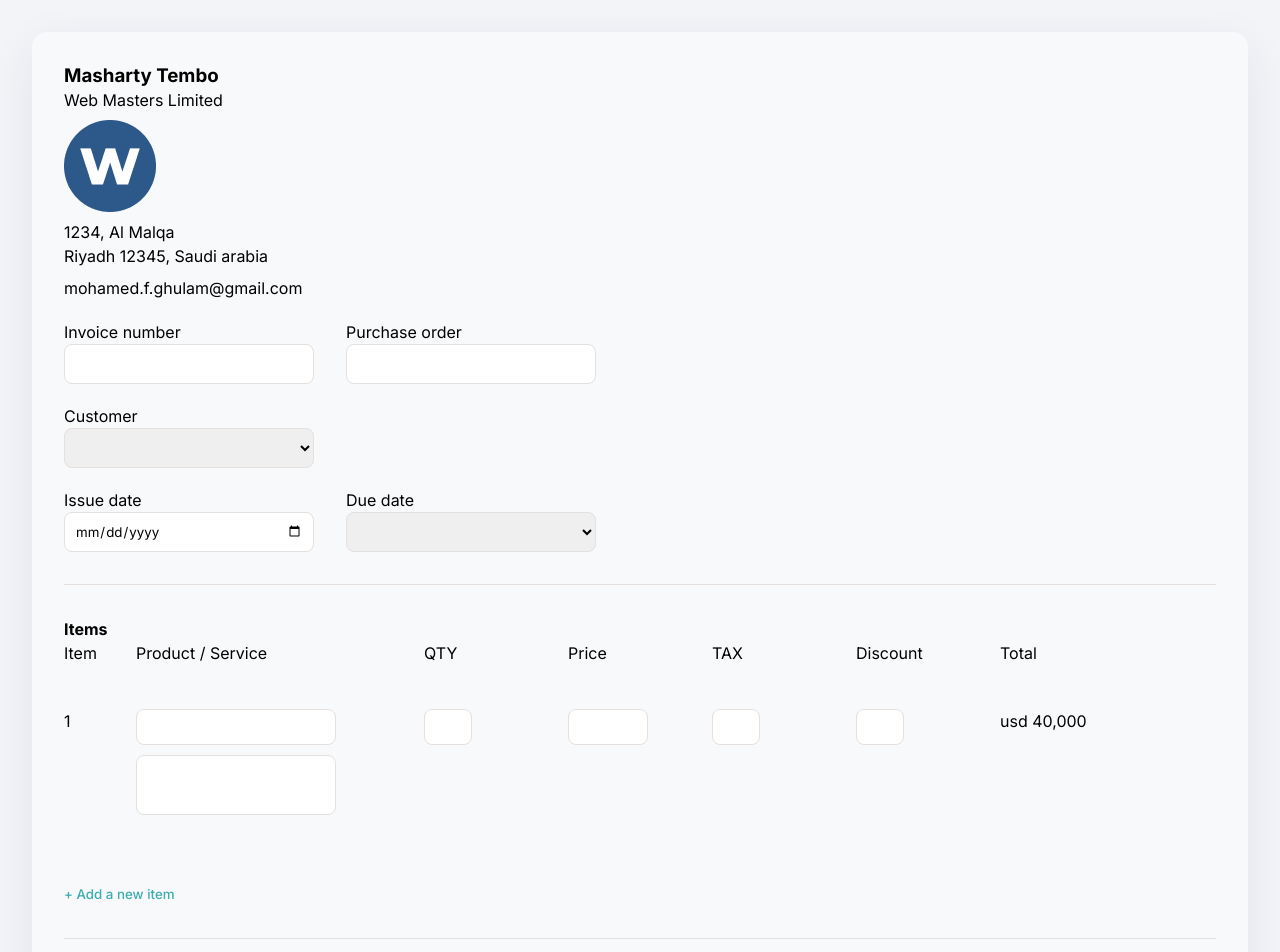
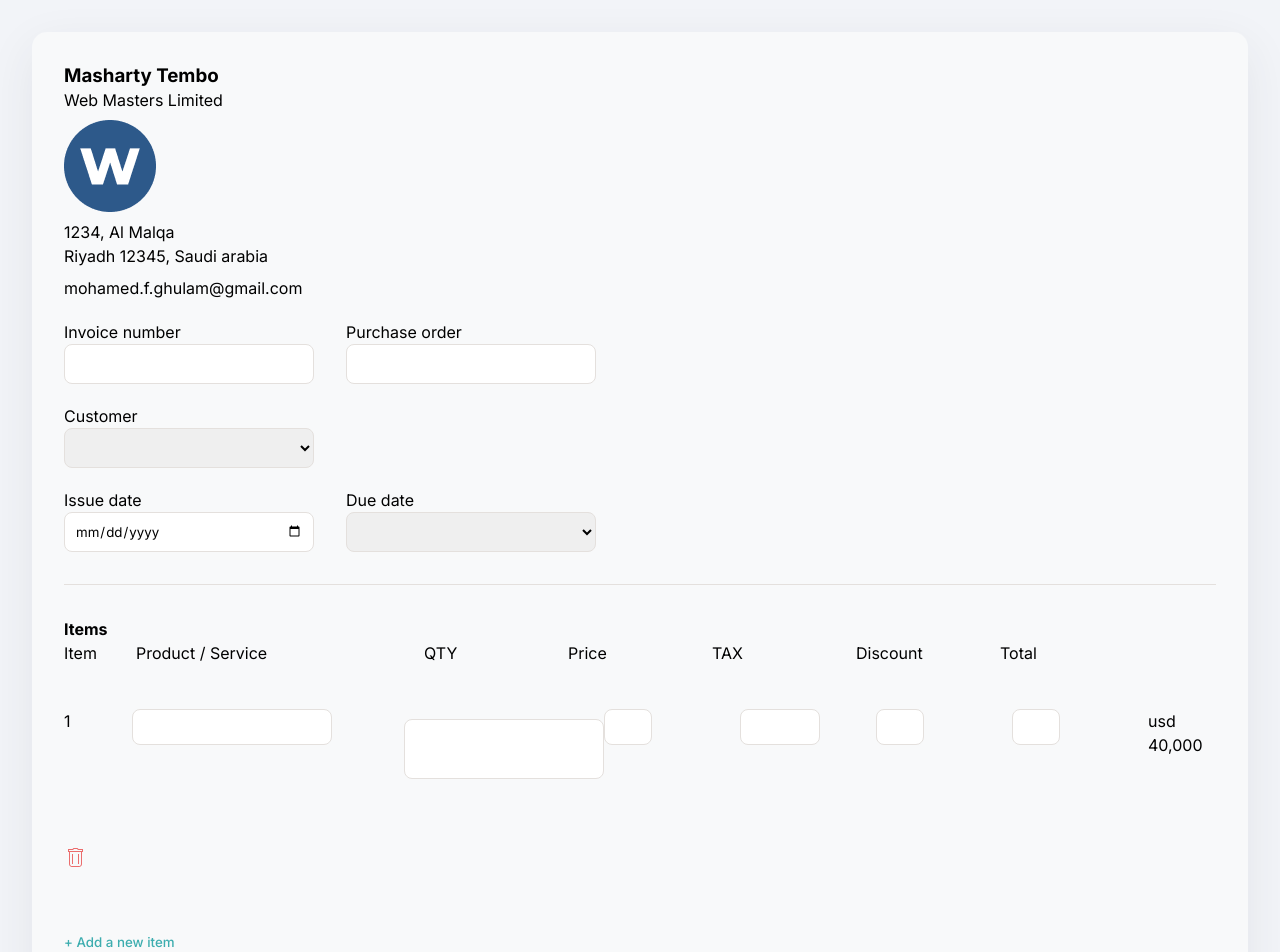
Before and after one commit to Gresham24/Invoice-Creator-App, a React (Vite) app: page / in a window 1280 px wide. Shown: the top 952 px of the page. Built offline with nearby package versions, Linux system fonts and the light colour scheme.

Commit message:
added line items component

```diff
--- a/src/components/Form.jsx
+++ b/src/components/Form.jsx
@@ -159,62 +159,168 @@ const StyledFormActionButtons = styled.div`
     }
 `;
 
+//**========== COMPONENTS=========== **/
+
+const LineItem = ({ item, onUpdate, onDelete, index }) => {
+    const handleChange = (e) => {
+        const { name, value } = e.target;
+        onUpdate(item.id, name, value);
+    };
+
+    return (
+        <StyledDescriptionRow>
+            <div>{index}</div>
+            <StyledInput>
+                <label htmlFor="productService">
+                    <input
+                        name="productService"
+                        type="text"
+                        className="productService"
+                        value={item.productService || ""}
+                        onChange={handleChange}
+                    />
+                </label>
+            </StyledInput>
+
+            <StyledInput>
+                <label htmlFor="description">
+                    <textarea
+                        name="description"
+                        type="text"
+                        className="description"
+                        value={item.description || ""}
+                        onChange={handleChange}
+                    />
+                </label>
+            </StyledInput>
+
+            <StyledInput>
+                <label htmlFor="qty">
+                    <input
+                        name="qty"
+                        type="number"
+                        className="qty"
+                        value={item.qty || ""}
+                        onChange={handleChange}
+                    />
+                </label>
+            </StyledInput>
+            <StyledInput>
+                <label htmlFor="price">
+                    <input
+                        name="price"
+                        type="number"
+                        value={item.price || ""}
+                        className="price"
+                        onChange={handleChange}
+                    />
+                </label>
+            </StyledInput>
+            <StyledInput>
+                <label htmlFor="taxPercentage">
+                    <input
+                        name="taxPercentage"
+                        type="number"
+                        value={item.taxPercentage || ""}
+                        className="taxPercentage"
+                        onChange={handleChange}
+                    />
+                </label>
+            </StyledInput>
+            <StyledInput>
+                <label htmlFor="discountPercentage">
+                    <input
+                        name="discountPercentage"
+                        type="number"
+                        value={item.discountPercentage || ""}
+                        className="discountPercentage"
+                        onChange={handleChange}
+                    />
+                </label>
+            </StyledInput>
+            <div>usd 40,000</div>
+            {index > 0 && (
+                <StyledDeleteButton onClick={() => onDelete(item.id)}>
+                    <img
+                        src="./src/assets/mdi-light_delete.svg"
+                        alt="delete button"
+                    />
+                </StyledDeleteButton>
+            )}
+        </StyledDescriptionRow>
+    );
+};
+
+
 // Main funcition
 function Form() {
     /*=========== HOOKS===========*/
 
-    const [selectedCustomer, setSelectedCustomer] = useState("");
-    const [items, setItems] = useState([{ id: 1 }]);
+    // form line items
+    const [items, setItems] = useState([
+        {
+            id: 1,
+            productService: "",
+            description: "",
+            qty: "",
+            price: "",
+            tax: "",
+            discountPercentage: "",
+        },
+    ]);
     const [nextItemId, setNextItemId] = useState(2);
-    // All form details
+    // form header details
     const [details, setDetails] = useState({
         invoiceNumber: "",
         purchaseOrder: "",
         customer: "",
         issueDate: "",
         dueDate: "",
-        productService: "",
-        description: "",
-        qty: "",
-        price: "",
-        tax: "",
-        discount: "",
     });
-    // name={`description-${item.id}`}
-    // name={`qty-${item.id}`}
-    // name={`price-${item.id}`}
-    // name={`taxPercentage-${item.id}`}
-    // name={`discountPercentage-${item.id}`}
 
     const handleChange = (e) => {
         const { name, value } = e.target;
-        setDetails(prev => {
+        setDetails((prev) => {
             return { ...prev, [name]: value };
         });
+
     };
-        console.log(details);
 
     const handleSubmit = (e) => {
         e.preventDefault();
-        // console.log(details);
+        console.log(details);
+        console.log(items);
     };
 
-    // Function to handle selection change
-    const handleSelectionChange = (event) => {
-        setSelectedCustomer(event.target.value);
-    };
-
-    // Function to add a new row
+    // Function to add a new line item
     const handleAddNewItem = (event) => {
         event.preventDefault();
-        setItems((prevItems) => [...prevItems, { id: nextItemId }]);
+        setItems((prevItems) => [
+            ...prevItems,
+            {
+                id: nextItemId,
+                productService: "",
+                description: "",
+                qty: 0,
+                price: 0,
+                tax: 0,
+                discountPercentage: 0,
+            },
+        ]);
         setNextItemId((prevId) => prevId + 1);
     };
 
-    // Function to delete a row item
-    const handleDeleteItem = (event, itemId) => {
-        event.stopPropagation();
-        event.preventDefault();
+    // Function to handle updates to line item
+    const handleUpdateItem = (id, name, value) => {
+        setItems((prevItems) =>
+            prevItems.map((item) =>
+                item.id === id ? { ...item, [name]: value } : item
+            )
+        );
+    };
+
+    // Function to delete a line item
+    const handleDeleteItem = (itemId) => {
         setItems((oldItems) => oldItems.filter((item) => item.id !== itemId));
     };
 
@@ -338,87 +444,94 @@ function Form() {
                     </StyledDescriptionHeaders>
 
                     {items.map((item, index) => (
-                        <StyledDescriptionRow key={item.id}>
-                            <div>{index + 1}</div>
-                            <StyledInput>
-                                <label htmlFor={`productService-${item.id}`}>
-                                    <input
-                                        onChange={handleChange}
-                                        id={`productService-${item.id}`}
-                                        name={`productService-${item.id}`}
-                                        type="text"
-                                        className="productService"
-                                    />
-                                </label>
-                                <label htmlFor={`description-${item.id}`}>
-                                    <textarea
-                                        onChange={handleChange}
-                                        id={`description-${item.id}`}
-                                        name={`description-${item.id}`}
-                                        className="description"
-                                    ></textarea>
-                                </label>
-                            </StyledInput>
-                            <StyledInput>
-                                <label htmlFor={`qty-${item.id}`}>
-                                    <input
-                                        onChange={handleChange}
-                                        id={`qty-${item.id}`}
-                                        name={`qty-${item.id}`}
-                                        className="qty"
-                                        type="number"
-                                    />
-                                </label>
-                            </StyledInput>
-                            <StyledInput>
-                                <label htmlFor={`price-${item.id}`}>
-                                    <input
-                                        onChange={handleChange}
-                                        id={`price-${item.id}`}
-                                        name={`price-${item.id}`}
-                                        className="price"
-                                        type="number"
-                                    />
-                                </label>
-                            </StyledInput>
-                            <StyledInput>
-                                <label htmlFor={`taxPercentage-${item.id}`}>
-                                    <input
-                                        onChange={handleChange}
-                                        id={`taxPercentage-${item.id}`}
-                                        name={`taxPercentage-${item.id}`}
-                                        className="taxPercentage"
-                                        type="number"
-                                    />
-                                </label>
-                            </StyledInput>
-                            <StyledInput>
-                                <label
-                                    htmlFor={`discountPercentage-${item.id}`}
-                                >
-                                    <input
-                                        onChange={handleChange}
-                                        id={`discountPercentage-${item.id}`}
-                                        name={`discountPercentage-${item.id}`}
-                                        className="discountPercentage"
-                                        type="number"
-                                    />
-                                </label>
-                            </StyledInput>
-                            <div>usd 40,000</div>
-                            {index > 0 && (
-                                <StyledDeleteButton
-                                    onClick={(event) =>
-                                        handleDeleteItem(event, item.id)
-                                    }
-                                >
-                                    <img
-                                        src="./src/assets/mdi-light_delete.svg"
-                                        alt="delete button"
-                                    />
-                                </StyledDeleteButton>
-                            )}
-                        </StyledDescriptionRow>
+                        <LineItem
+                            index={index + 1}
+                            key={item.id}
+                            item={item}
+                            onUpdate={handleUpdateItem}
+                            onDelete={handleDeleteItem}
+                        />
+                        // <StyledDescriptionRow key={item.id}>
+                        //     <div>{index + 1}</div>
+                        //     <StyledInput>
+                        //         <label htmlFor={`productService-${item.id}`}>
+                        //             <input
+                        //                 onChange={handleChange}
+                        //                 id={`productService-${item.id}`}
+                        //                 name={`productService-${item.id}`}
+                        //                 type="text"
+                        //                 className="productService"
+                        //             />
+                        //         </label>
+                        //         <label htmlFor={`description-${item.id}`}>
+                        //             <textarea
+                        //                 onChange={handleChange}
+                        //                 id={`description-${item.id}`}
+                        //                 name={`description-${item.id}`}
+                        //                 className="description"
+                        //             ></textarea>
+                        //         </label>
+                        //     </StyledInput>
+                        //     <StyledInput>
+                        //         <label htmlFor={`qty-${item.id}`}>
+                        //             <input
+                        //                 onChange={handleChange}
+                        //                 id={`qty-${item.id}`}
+                        //                 name={`qty-${item.id}`}
+                        //                 className="qty"
+                        //                 type="number"
+                        //             />
+                        //         </label>
+                        //     </StyledInput>
+                        //     <StyledInput>
+                        //         <label htmlFor={`price-${item.id}`}>
+                        //             <input
+                        //                 onChange={handleChange}
+                        //                 id={`price-${item.id}`}
+                        //                 name={`price-${item.id}`}
+                        //                 className="price"
+                        //                 type="number"
+                        //             />
+                        //         </label>
+                        //     </StyledInput>
+                        //     <StyledInput>
+                        //         <label htmlFor={`taxPercentage-${item.id}`}>
+                        //             <input
+                        //                 onChange={handleChange}
+                        //                 id={`taxPercentage-${item.id}`}
+                        //                 name={`taxPercentage-${item.id}`}
+                        //                 className="taxPercentage"
+                        //                 type="number"
+                        //             />
+                        //         </label>
+                        //     </StyledInput>
+                        //     <StyledInput>
+                        //         <label
+                        //             htmlFor={`discountPercentage-${item.id}`}
+                        //         >
+                        //             <input
+                        //                 onChange={handleChange}
+                        //                 id={`discountPercentage-${item.id}`}
+                        //                 name={`discountPercentage-${item.id}`}
+                        //                 className="discountPercentage"
+                        //                 type="number"
+                        //             />
+                        //         </label>
+                        //     </StyledInput>
+                        //     <div>usd 40,000</div>
+                        //     {index > 0 && (
+                        //         <StyledDeleteButton
+                        //             onClick={(event) =>
+                        //                 handleDeleteItem(event, item.id)
+                        //             }
+                        //         >
+                        //             <img
+                        //                 src="./src/assets/mdi-light_delete.svg"
+                        //                 alt="delete button"
+                        //             />
+                        //         </StyledDeleteButton>
+                        //     )}
+                        // </StyledDescriptionRow>
                     ))}
                 </div>
                 <StyledAddButton onClick={handleAddNewItem}>
```
